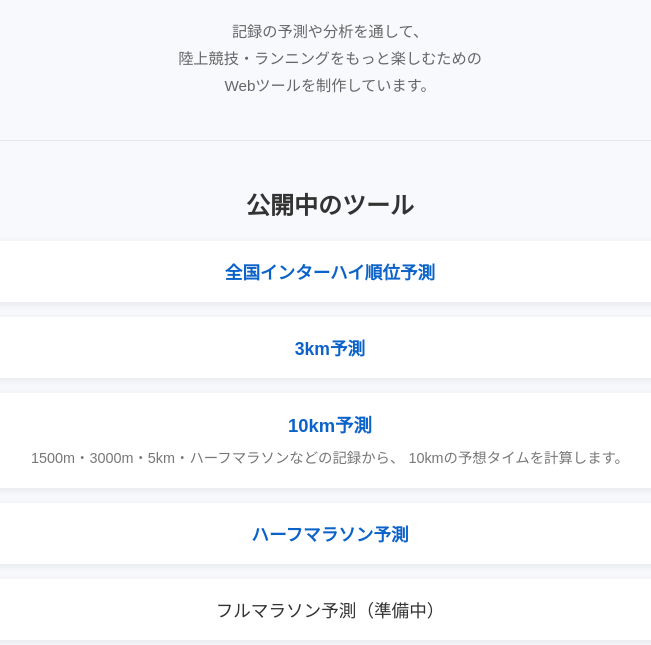
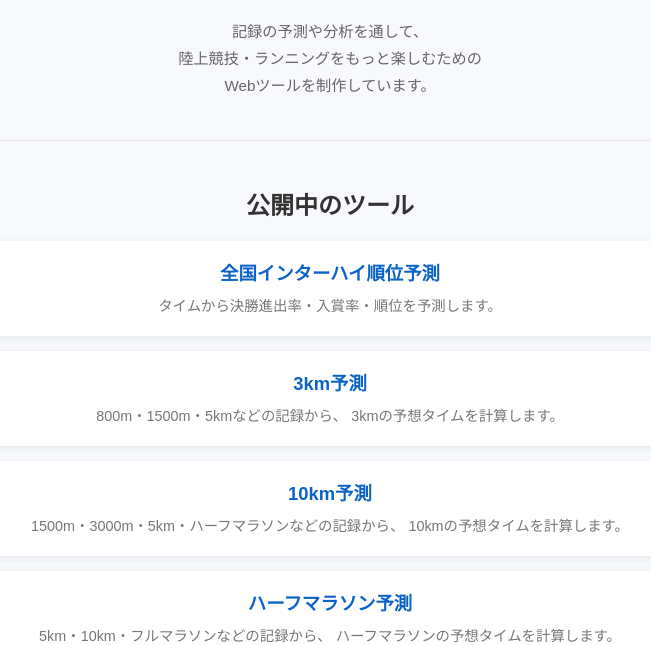
Before and after one commit to fvcmpbzj5v-arch/fvcmpbzj5v-arch.github.io, a plain HTML site: page index.html in a window 1280 px wide. Shown: the part 156-801 px from the top of the page, without its empty margins (310-961 px from the left). Drawn offline with Linux system fonts and the light colour scheme.

Commit message:
index.html を更新

```diff
--- a/index.html
+++ b/index.html
@@ -132,15 +132,36 @@ Webツールを制作しています。
 
 <ul>
 <li>
+
 <a href="https://fvcmpbzj5v-arch.github.io/interhigh-predictor/">
+
+<div class="tool-title">
 全国インターハイ順位予測
+</div>
+
+<div class="tool-description">
+タイムから決勝進出率・入賞率・順位を予測します。
+</div>
+
 </a>
+
 </li>
 
 <li>
+
 <a href="https://fvcmpbzj5v-arch.github.io/3km-predictor/">
+
+<div class="tool-title">
 3km予測
+</div>
+
+<div class="tool-description">
+800m・1500m・5kmなどの記録から、
+3kmの予想タイムを計算します。
+</div>
+
 </a>
+
 </li>
 
 <li>
@@ -161,9 +182,20 @@ Webツールを制作しています。
 </li>
 
 <li>
+
 <a href="https://fvcmpbzj5v-arch.github.io/half-marathon-predictor/">
+
+<div class="tool-title">
 ハーフマラソン予測
+</div>
+
+<div class="tool-description">
+5km・10km・フルマラソンなどの記録から、
+ハーフマラソンの予想タイムを計算します。
+</div>
+
 </a>
+
 </li>
 
 <li>フルマラソン予測（準備中）</li>
```
